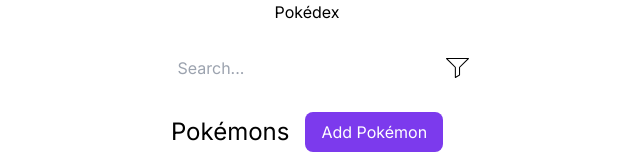
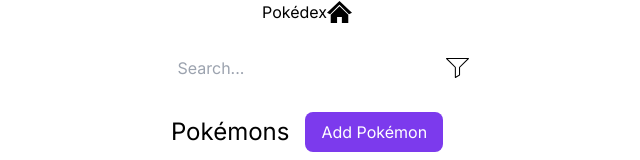
Before and after one commit to Hanniedew/pokemon-nextjs, a Next.js app in the folder pokemon-nextjs/: page / in a window 1280 px wide. Shown: the top 160 px of the page, without its empty margins (333-973 px from the left). Built offline with nearby package versions, Linux system fonts and the light colour scheme; no server answers.

Commit message:
added a home icon to route back to home page

```diff
--- a/pokemon-nextjs/src/Components/Navbar.tsx
+++ b/pokemon-nextjs/src/Components/Navbar.tsx
@@ -1,8 +1,18 @@
+import Image from "next/image";
+import HomeIcon from "../Icons/home.svg";
+import Link from "next/link";
+
 function Navbar() {
   return (
     <div className="h-28 flex justify-center items-center border-b-4 border-neutral-700 bg-neutral-200">
       <h1 className="text-4xl">Pokédex</h1>
-    </div>  )
+      <div className="absolute right-4 top-20 cursor-pointer">
+        <Link href={`/`}>
+          <Image src={HomeIcon} width={25} height={25} alt="Home Icon" />
+        </Link>{" "}
+      </div>
+    </div>
+  );
 }
 
-export default Navbar
+export default Navbar;
--- a/pokemon-nextjs/src/app/layout.tsx
+++ b/pokemon-nextjs/src/app/layout.tsx
@@ -21,6 +21,7 @@
       <body className={inter.className}>
         <FilterProvider>
           <Navbar />
+
           {children}
         </FilterProvider>
       </body>
```
